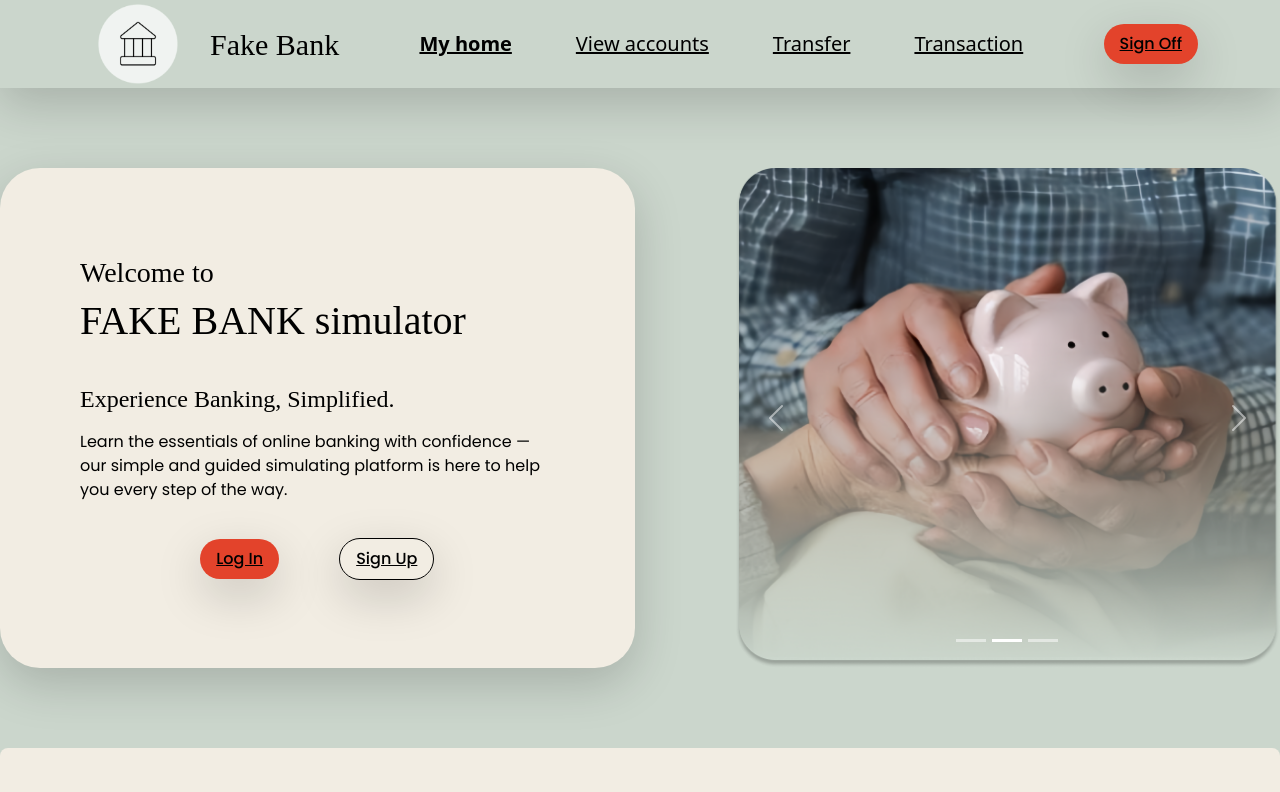
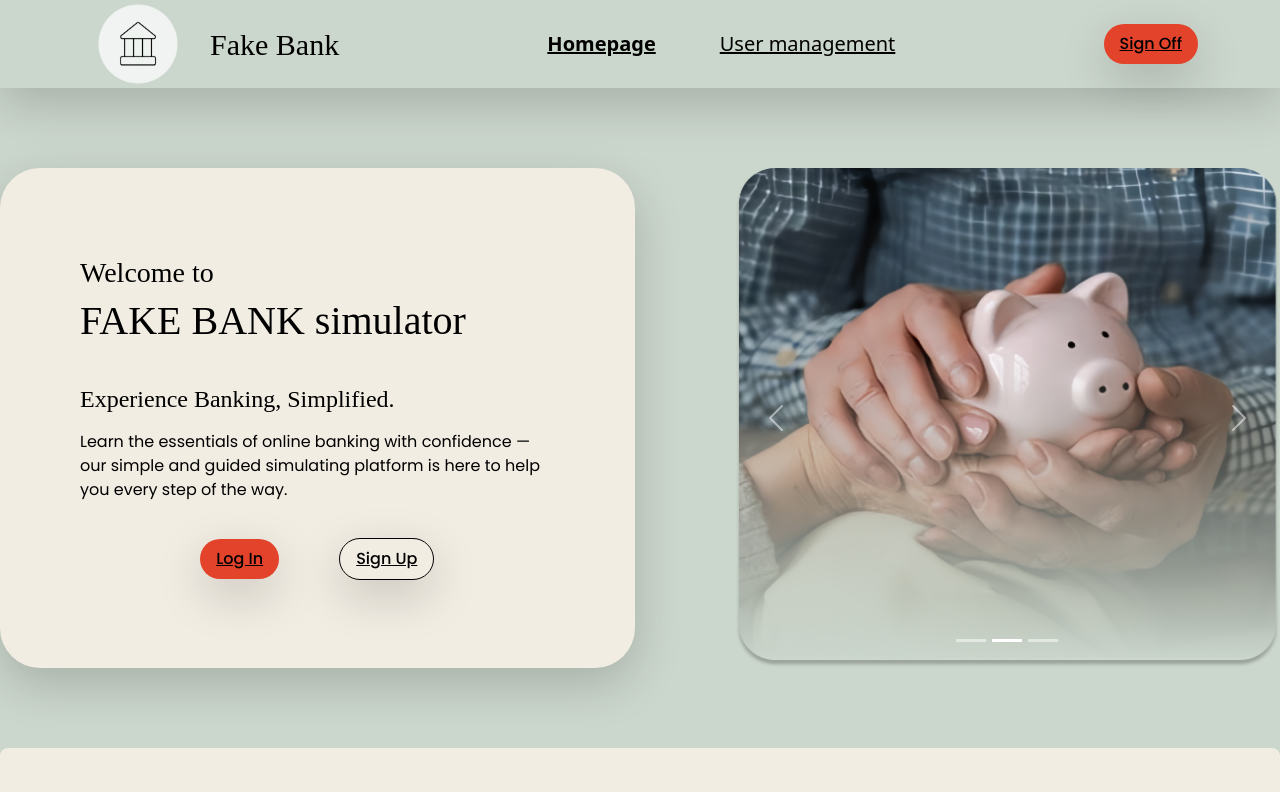
Before and after one commit to ponkpook/Fake-Bank-Front, a React (Create React App) app: page / in a window 1280 px wide. Shown: the top 792 px of the page. Built offline with nearby package versions, Linux system fonts and the light colour scheme; a web font is replaced by a local one.

Commit message:
feat(navbar): implement restricted navigation bar for admin portal

```diff
--- a/src/components/NavItem.tsx
+++ b/src/components/NavItem.tsx
@@ -3,9 +3,10 @@ import { NavLink } from "react-router-dom";
 
 interface NavItemProps {
   isLoggedIn: boolean;
+  isAdmin: boolean; // Add isAdmin prop
 }
 
-const NavItem: React.FC<NavItemProps> = ({ isLoggedIn }) => {
+const NavItem: React.FC<NavItemProps> = ({ isLoggedIn, isAdmin }) => {
   const getNavLinkClass = (isActive: boolean, isClickable: boolean) =>
     `text-black text-[20px] rounded-full px-space-4 hover:bg-native-milk/50 transition ${
       isActive ? "font-bold underline" : "font-light"
@@ -13,11 +14,30 @@ const NavItem: React.FC<NavItemProps> = ({ isLoggedIn }) => {
 
   return (
     <>
+      {isAdmin ? (
+        <>
           <NavLink
             to="/"
             className={({ isActive }) => getNavLinkClass(isActive, true)} // My home is always clickable
           >
-        My home
+            Homepage
+          </NavLink>
+          {/* Render this if the user is an admin */}
+          <NavLink
+            to="/user-management"
+            className={({ isActive }) => getNavLinkClass(isActive, true)}
+          >
+            User management
+          </NavLink>
+        </>
+      ) : (
+        <>
+          {/* Render this if the user is not an admin */}
+          <NavLink
+            to="/"
+            className={({ isActive }) => getNavLinkClass(isActive, true)} // My home is always clickable
+          >
+            Homepage
           </NavLink>
           <NavLink
             to="/accounts"
@@ -38,6 +58,8 @@ const NavItem: React.FC<NavItemProps> = ({ isLoggedIn }) => {
             Transaction
           </NavLink>
         </>
+      )}
+    </>
   );
 };
 
--- a/src/components/NavMenu.tsx
+++ b/src/components/NavMenu.tsx
@@ -2,19 +2,20 @@ import React from "react";
 import { Link } from "react-router-dom";
 import NavItem from "./NavItem";
 
-
 interface NavMenuProps {
   isMenuOpen: boolean;
   isLoggedIn: boolean;
+  isAdmin: boolean; // Add isAdmin prop
 }
 
-const NavMenu: React.FC<NavMenuProps> = ({ isMenuOpen, isLoggedIn }) => {
+const NavMenu: React.FC<NavMenuProps> = ({ isMenuOpen, isLoggedIn, isAdmin }) => {
   return (
     <div
       className={`md:hidden ${isMenuOpen ? "block" : "hidden"} nav-bg-green shadow-lg`}
     >
       <div className="flex flex-col p-4 space-y-2">
-        <NavItem isLoggedIn={isLoggedIn} />
+        {/* Pass isAdmin prop to NavItem */}
+        <NavItem isLoggedIn={isLoggedIn} isAdmin={isAdmin} />
         {!isLoggedIn ? (
           <>
             <Link
--- a/src/components/navbar.tsx
+++ b/src/components/navbar.tsx
@@ -6,14 +6,14 @@ import SignOffButton from "./SignOffButton";
 
 export function Navbar() {
   const [isMenuOpen, setIsMenuOpen] = useState(false);
-  const [isLoggedIn, setIsLoggedIn] = useState(true); // set as true for testing
+  const [isLoggedIn, setIsLoggedIn] = useState(true); // Set as true for testing
+  const [isAdmin, setIsAdmin] = useState(true); // Assume user is admin for testing
 
   const toggleMenu = () => setIsMenuOpen(!isMenuOpen);
 
   return (
-    <nav className="nav-bg-green text-black  p-space-1 shadow-lg">
+    <nav className="nav-bg-green text-black p-space-1 shadow-lg">
       <div className="container flex justify-between items-center">
-
         {/* Logo */}
         <div className="flex items-center space-x-6 md:space-x-8 lg:space-x-10">
           <img
@@ -21,12 +21,12 @@ export function Navbar() {
             alt="logo-icon"
             className="w-[80px] h-[80px] ml-4"
           />
-          <span className="text-xxxxl font-prosto ">Fake Bank</span>
+          <span className="text-xxxxl font-prosto">Fake Bank</span>
         </div>
 
         {/* Full-screen Navigation Bar */}
         <div className="hidden md:flex flex-grow justify-center space-x-8">
-          <NavItem isLoggedIn={isLoggedIn} />
+          <NavItem isLoggedIn={isLoggedIn} isAdmin={isAdmin} /> {/* Pass isAdmin prop */}
         </div>
 
         {/* Conditional Login/Signup or Sign Off Buttons */}
@@ -55,7 +55,8 @@ export function Navbar() {
       </div>
 
       {/* Mobile Menu */}
-      <NavMenu isMenuOpen={isMenuOpen} isLoggedIn={isLoggedIn} />
+      <NavMenu isMenuOpen={isMenuOpen} isLoggedIn={isLoggedIn} isAdmin={isAdmin} />
+
     </nav>
   );
 }
```
Lines whose indentation alone changed are shown as unchanged.
